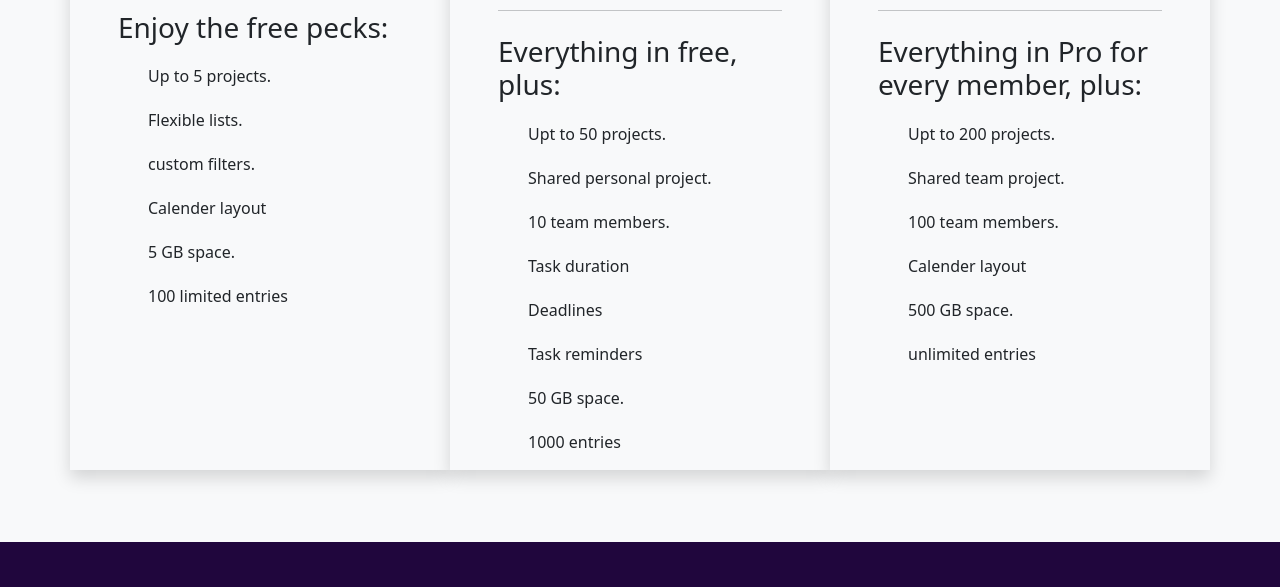
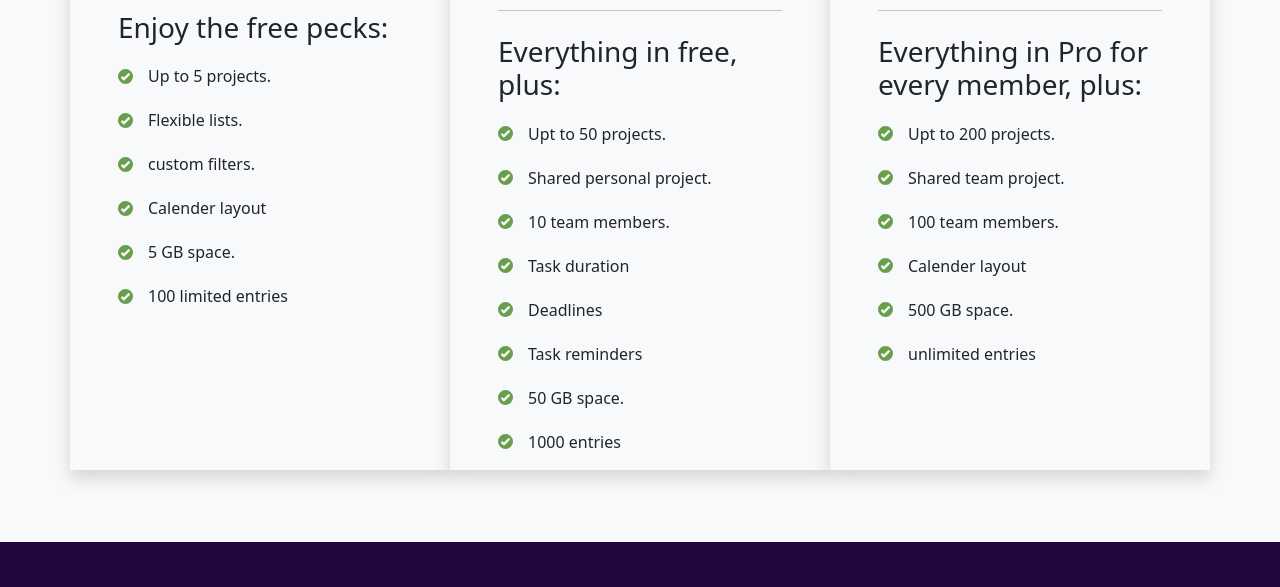
Before and after one commit to Ossyelkings/To-Do-App-0.0, a plain HTML site: page frontend/pricing.html in a window 1280 px wide. Shown: the part 674-1261 px from the top of the page. Drawn offline with nearby package versions, Linux system fonts and the light colour scheme; the site is published under a folder, as on GitHub Pages, so addresses that start at the root find nothing.

Commit message:
pricing update

```diff
--- a/frontend/css/styles.css
+++ b/frontend/css/styles.css
@@ -77,7 +77,7 @@ ul.custom-bullets {
 }
 
 ul.custom-bullets li {
-  background: url('/frontend/images/tick.svg') no-repeat left center;
+  background: url('../images/tick.svg') no-repeat left center;
   background-size: 15px;
   padding-left: 30px;
   margin-top: 20px;
```
